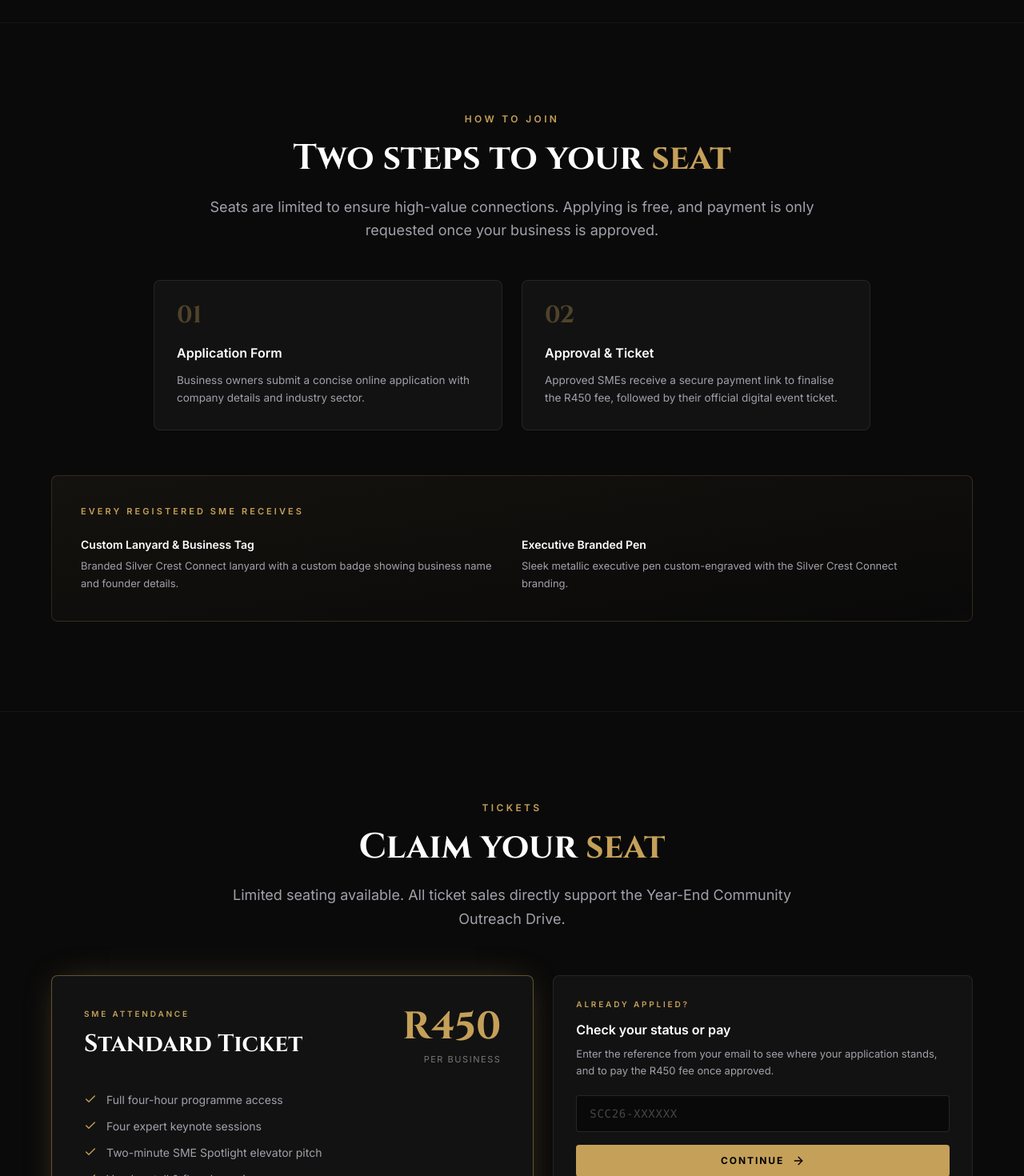
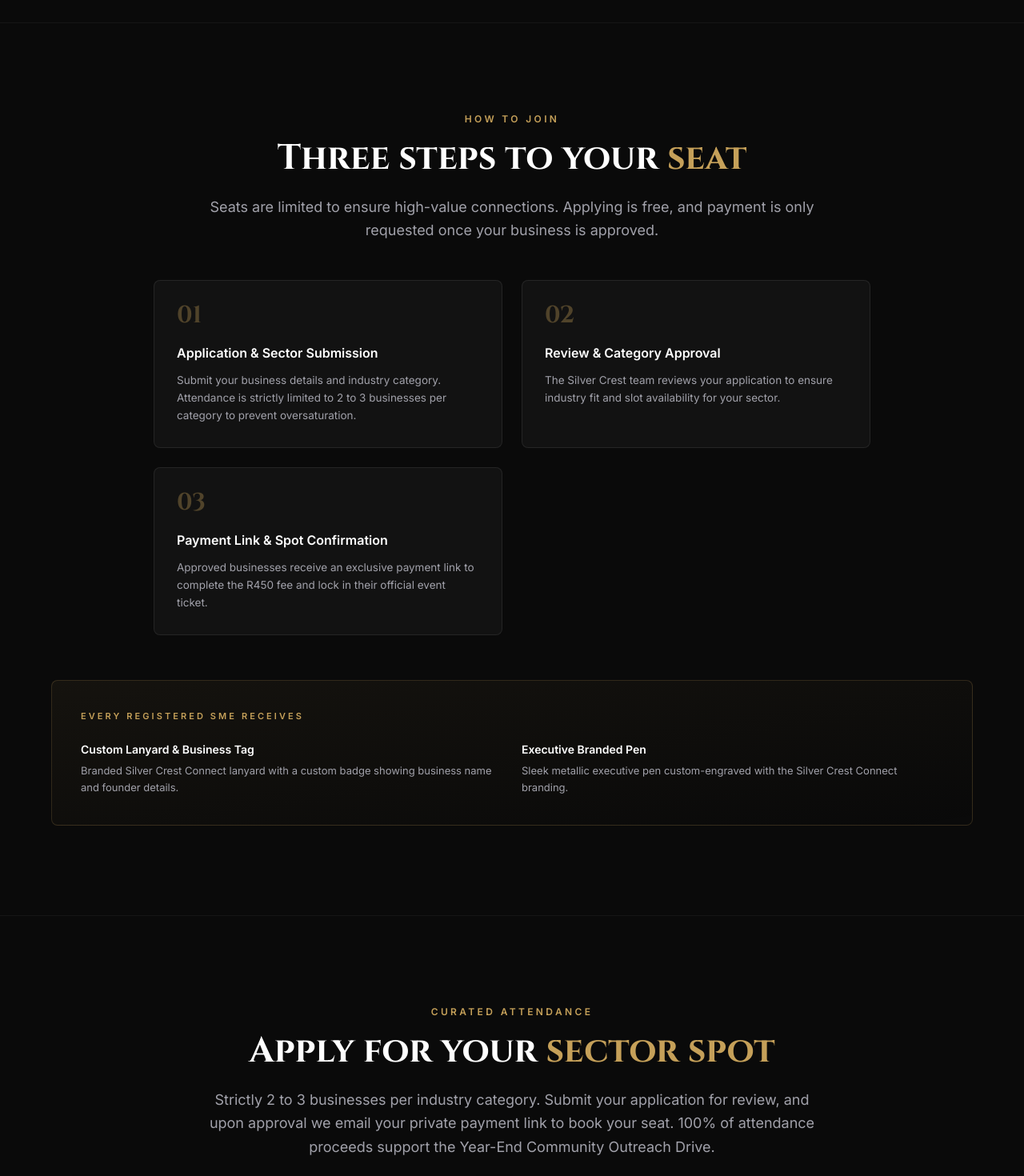
Before and after one commit to mraaziqp/SilverCrestConnect, a React (Vite) app: page / in a window 1280 px wide. Shown: the part 1330-2800 px from the top of the page at 80% size. Built offline with nearby package versions, Linux system fonts and the light colour scheme; no server answers.

Commit message:
feat: implement curated category review funnel (max 2-3 per sector) with industry slot tracker in admin

```diff
--- a/src/admin/AdminDashboard.tsx
+++ b/src/admin/AdminDashboard.tsx
@@ -6,7 +6,7 @@
  * secret is ever sent to this page — the merchant key arrives masked.
  */
 
-import React, { useCallback, useEffect, useState } from 'react';
+import React, { useCallback, useEffect, useMemo, useState } from 'react';
 import {
   AlertTriangle,
   Banknote,
@@ -434,6 +434,20 @@
 }> = ({ applications, onUpdate }) => {
   const [filter, setFilter] = useState<ApplicationStatus | 'ALL'>('ALL');
 
+  const industryStats = useMemo(() => {
+    const map: Record<string, { approvedOrPaid: number; pending: number }> = {};
+    for (const app of applications) {
+      const ind = (app.industry || 'General').trim();
+      if (!map[ind]) map[ind] = { approvedOrPaid: 0, pending: 0 };
+      if (app.status === 'APPROVED' || app.status === 'PAID') {
+        map[ind].approvedOrPaid += 1;
+      } else if (app.status === 'PENDING_REVIEW') {
+        map[ind].pending += 1;
+      }
+    }
+    return Object.entries(map).sort((a, b) => b[1].approvedOrPaid - a[1].approvedOrPaid);
+  }, [applications]);
+
   const visible = filter === 'ALL' ? applications : applications.filter((a) => a.status === filter);
 
   if (applications.length === 0) {
@@ -442,6 +456,50 @@
 
   return (
     <div>
+      {/* Category / Industry Slot Tracker */}
+      <div className="mb-6 rounded-lg border border-gold/25 bg-ink-raised/70 p-5">
+        <div className="flex items-center justify-between gap-3 flex-wrap">
+          <div>
+            <h4 className="text-xs uppercase tracking-brand text-gold font-bold">
+              Industry Slot Tracker (Target: Max 2–3 Per Category)
+            </h4>
+            <p className="mt-1 text-[12px] text-muted">
+              Monitoring confirmed spots per sector to prevent oversaturation in the room.
+            </p>
+          </div>
+          <span className="text-[11px] text-muted/70">
+            {industryStats.length} active sectors
+          </span>
+        </div>
+
+        {industryStats.length > 0 && (
+          <div className="mt-4 flex flex-wrap gap-2">
+            {industryStats.map(([industry, stats]: [string, { approvedOrPaid: number; pending: number }]) => {
+              const full = stats.approvedOrPaid >= 3;
+              const near = stats.approvedOrPaid === 2;
+              return (
+                <div
+                  key={industry}
+                  className={`px-3 py-1.5 rounded-md border text-xs flex items-center gap-2 ${
+                    full
+                      ? 'border-red-500/50 bg-red-500/10 text-red-300'
+                      : near
+                      ? 'border-amber-500/50 bg-amber-500/10 text-amber-200'
+                      : 'border-white/12 bg-black/40 text-bone'
+                  }`}
+                >
+                  <span className="font-medium">{industry}:</span>
+                  <span className="font-bold">{stats.approvedOrPaid}/3 booked</span>
+                  {stats.pending > 0 && (
+                    <span className="text-[10px] text-muted">({stats.pending} pending)</span>
+                  )}
+                </div>
+              );
+            })}
+          </div>
+        )}
+      </div>
+
       <div className="flex flex-wrap gap-2 mb-6">
         {(['ALL', 'PENDING_REVIEW', 'APPROVED', 'PAID', 'WAITLISTED', 'REJECTED'] as const).map((key) => (
           <button
--- a/src/components/ApplicationForm.tsx
+++ b/src/components/ApplicationForm.tsx
@@ -9,7 +9,6 @@
 import React, { useEffect, useRef, useState } from 'react';
 import { CheckCircle2, Loader2, X } from 'lucide-react';
 import { Button, FieldError } from './Brand';
-import { EVENT } from '../config/event';
 import { api, ApiRequestError } from '../lib/api';
 
 interface ApplicationFormProps {
@@ -174,14 +173,14 @@
         ) : (
           <form onSubmit={submit} className="p-7 sm:p-10" noValidate>
             <p className="text-[10px] uppercase tracking-brand text-gold font-semibold">
-              Step 01 — Application
+              Step 01: Application & Sector Review
             </p>
             <h2 id="application-title" className="mt-3 font-display text-2xl sm:text-3xl font-bold text-bone">
-              Apply for a seat
+              Apply for a Seat
             </h2>
             <p className="mt-3 text-[13.5px] text-muted leading-relaxed">
-              {EVENT.capacityMin}–{EVENT.capacityMax} seats, {EVENT.dateLabel}. We run a quick CIPC and
-              digital footprint check to confirm active SME status, then email you a payment link.
+              Attendance is strictly curated with a maximum of 2 to 3 businesses per industry sector.
+              Submit your details for review, and upon approval our team will email your private payment link to book your spot.
             </p>
 
             {formError && (
--- a/src/components/Hero.tsx
+++ b/src/components/Hero.tsx
@@ -102,7 +102,7 @@
         <div className="mt-11 flex flex-col sm:flex-row items-center justify-center gap-4">
           <ButtonLink href="#tickets" size="lg" className="w-full sm:w-auto">
             <Ticket className="w-4 h-4" />
-            Get Event Tickets
+            Apply for a Seat
           </ButtonLink>
           <ButtonLink href="#donate" variant="outline" size="lg" className="w-full sm:w-auto">
             <Heart className="w-4 h-4 text-gold" />
--- a/src/components/Tickets.tsx
+++ b/src/components/Tickets.tsx
@@ -39,13 +39,13 @@
   return (
     <Section id="tickets" className="border-t border-white/5">
       <SectionHeading
-        eyebrow="Tickets"
+        eyebrow="Curated Attendance"
         title={
           <>
-            Claim your <span className="text-gold">seat</span>
+            Apply for your <span className="text-gold">sector spot</span>
           </>
         }
-        lead={`Limited seating available. All ticket sales directly support the ${causeShort}.`}
+        lead={`Strictly 2 to 3 businesses per industry category. Submit your application for review, and upon approval we email your private payment link to book your seat. 100% of attendance proceeds support the ${causeShort}.`}
       />
 
       <div className="mt-14 grid gap-6 lg:grid-cols-[1.15fr_1fr] items-start">
@@ -53,10 +53,10 @@
         <Card featured className="p-8 sm:p-10">
           <div className="flex items-start justify-between gap-6 flex-wrap">
             <div>
-              <p className="text-[10px] uppercase tracking-brand text-gold font-semibold">
-                SME Attendance
-              </p>
-              <h3 className="mt-3 font-display text-2xl sm:text-3xl font-bold text-bone">
+              <span className="inline-block px-2.5 py-1 rounded bg-gold/15 border border-gold/30 text-[10px] uppercase tracking-brand text-gold font-bold mb-2">
+                Max 2–3 Per Industry
+              </span>
+              <h3 className="font-display text-2xl sm:text-3xl font-bold text-bone">
                 Standard Ticket
               </h3>
             </div>
@@ -84,7 +84,7 @@
               <div className="text-center">
                 <p className="text-sm font-semibold text-bone">All seats have been taken.</p>
                 <p className="mt-2 text-[13px] text-muted">
-                  Apply anyway and we will add you to the waiting list.
+                  Apply anyway and we will add you to the waiting list if a spot opens in your category.
                 </p>
                 <Button size="lg" variant="outline" className="mt-6 w-full" onClick={() => setFormOpen(true)}>
                   Join the waiting list
@@ -94,10 +94,10 @@
               <>
                 <Button size="lg" className="w-full" onClick={() => setFormOpen(true)}>
                   <Ticket className="w-4 h-4" />
-                  Apply for a seat
+                  Apply for Review & Spot
                 </Button>
                 <p className="mt-4 text-center text-[12px] text-muted/80 leading-relaxed">
-                  Applying is free. We verify your business, then email a secure payment link.
+                  Submitting is free. We review your category fit, then email a secure link to pay and confirm.
                 </p>
               </>
             )}
--- a/src/config/event.ts
+++ b/src/config/event.ts
@@ -117,14 +117,19 @@
   body: (priceZAR: number) => string;
 }> = [
   {
-    title: 'Application Form',
+    title: 'Application & Sector Submission',
     body: () =>
-      'Business owners submit a concise online application with company details and industry sector.',
+      'Submit your business details and industry category. Attendance is strictly limited to 2 to 3 businesses per category to prevent oversaturation.',
   },
   {
-    title: 'Approval & Ticket',
+    title: 'Review & Category Approval',
+    body: () =>
+      'The Silver Crest team reviews your application to ensure industry fit and slot availability for your sector.',
+  },
+  {
+    title: 'Payment Link & Spot Confirmation',
     body: (priceZAR) =>
-      `Approved SMEs receive a secure payment link to finalise the R${priceZAR} fee, followed by their official digital event ticket.`,
+      `Approved businesses receive an exclusive payment link to complete the R${priceZAR} fee and lock in their official event ticket.`,
   },
 ];
 
```
